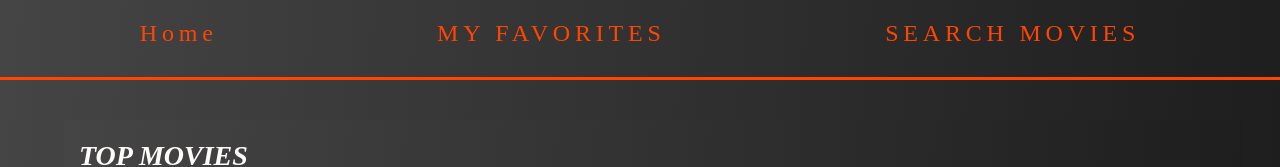
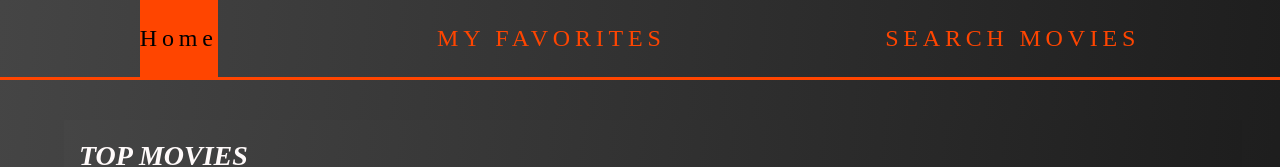
Before and after one commit to Smoot-Mena/webflix, a React (Vite) app: page / in a window 1280 px wide. In both pictures the pointer is over the link "Home". Shown: the top 167 px of the page. Built offline with nearby package versions, Linux system fonts and the light colour scheme; no server answers.

Commit message:
Updates Navbar css

```diff
--- a/src/App.css
+++ b/src/App.css
@@ -24,14 +24,22 @@ img {
     display: flex;
     justify-content: space-around;
     font-size: 24px;
-    padding-top: 20px;
+    /* padding-top: 20px; */
     letter-spacing: .2em;
     border-bottom: 3px solid orangered;
 }
 
 #navigation > a {
+    display: flex;
     color: orangered;
     text-decoration: none;
+    align-items: center;
+}
+
+#navigation > a:hover {
+    background-color: orangered;
+    color: black;
+    transition: .5s;
 }
 
 .app-container {
@@ -102,6 +110,8 @@ header {
     right: 35px;
 }
 
+/*-------END OF CAROUSEL SETTINGS!!!-------*/
+
 .container > a {
     color: snow;
     text-decoration: none;
```
